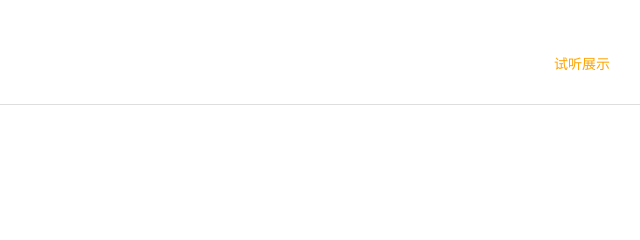
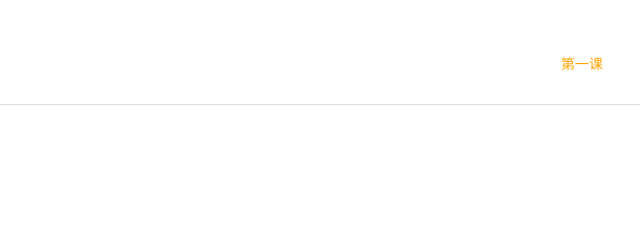
Before and after one commit to wang9999/K12, a plain HTML site: page website/website.html in a window 1280 px wide. Shown: the top 240 px of the page, 510-1150 px from the left. Drawn offline with Linux system fonts and the light colour scheme.

Commit message:
Update website.html

```diff
--- a/website/website.html
+++ b/website/website.html
@@ -4,8 +4,7 @@
     <meta http-equiv="Content-Type" content="text/html; charset=utf-8"/>
     <meta name="baidu-site-verification" content="W69XFSFASS" />
     <title>小乌龟奇遇记</title>
-    <!--<meta name="description" content="平面设计,交互设计,网页设计,画册设计,杂志设计,包装设计,商业空间,绘画摄影,品牌设计,CG" />-->
-    <!--<meta name="keywords" content="设计网站,平面设计,网页设计,交互设计,爱设计,画册,画册设计,品牌设计,包装,包装设计,摄影,杂志,个人站,三折页,VI,C4D,Cinema 4D,3D,3DMAX,CG" />-->
+
     <link href="./style/css.css" rel="stylesheet" type="text/css"/>
     <link href="./style/bottom.css" rel="stylesheet" type="text/css"/>
     <link href="./style/top.css" rel="stylesheet" type="text/css"/>
@@ -40,7 +39,7 @@
         <div id="nav">
             <ul>
                 <li>
-                    <span  class='nav_on' class="a" href="/">试听展示<p class="active">我的首页</p></span>
+                    <span  class='nav_on' class="a" href="/">第一课<p class="active">我的首页</p></span>
                 </li>
             </ul>
         </div>
```
